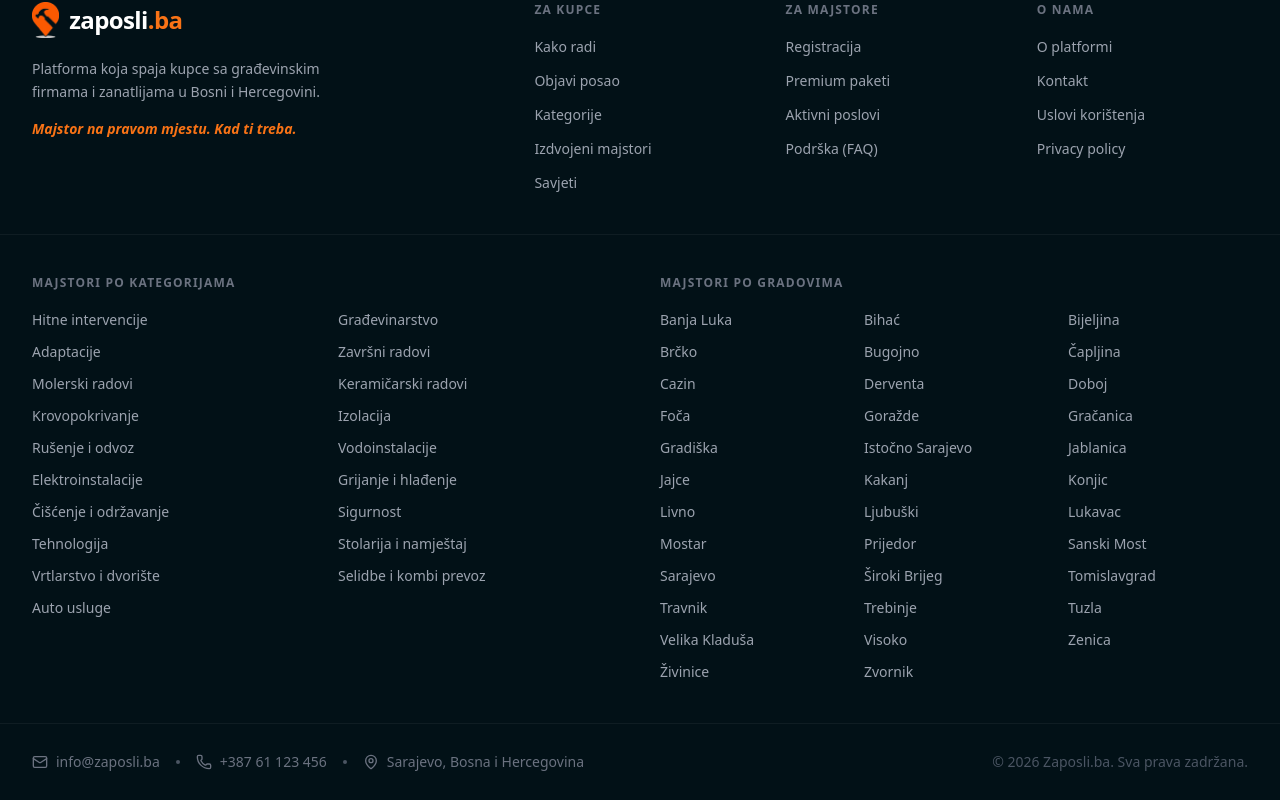
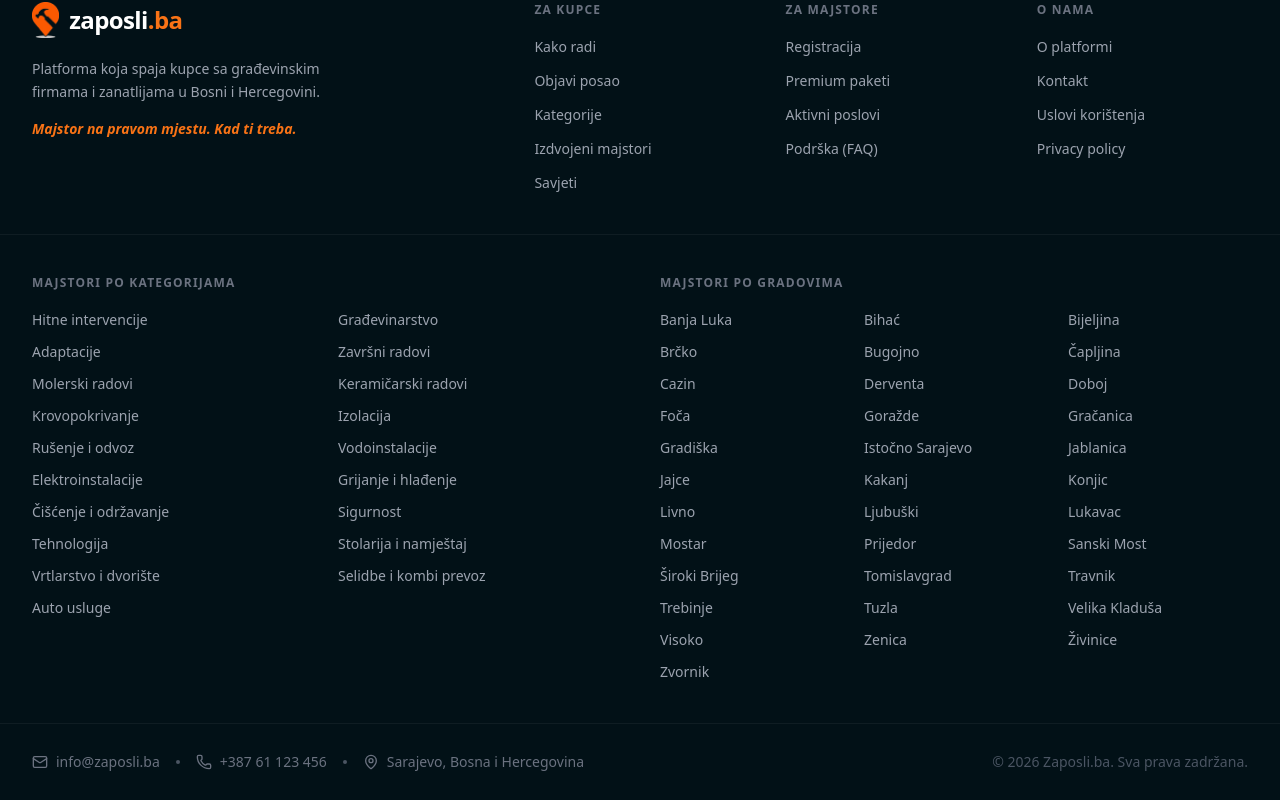
Before and after one commit to ocjenime/zaposli.ba, a Next.js app: page /zaposli.ba/ in a window 1280 px wide. Shown: the part 5157-5957 px from the top of the page. Built offline with nearby package versions, Linux system fonts and the light colour scheme.

Commit message:
fix: uklonjeno Sarajevo iz footera

```diff
--- a/components/Footer.tsx
+++ b/components/Footer.tsx
@@ -86,7 +86,7 @@ export default function Footer() {
                 Majstori po gradovima
               </h3>
               <ul className="grid grid-cols-2 sm:grid-cols-3 gap-x-6 gap-y-2">
-                {sortedCities.map((city) => (
+                {sortedCities.filter((c) => c.slug !== 'sarajevo').map((city) => (
                   <li key={city.slug}>
                     <Link href={`/gradovi/${city.slug}/`} className="text-gray-400 hover:text-brand-orange text-sm transition-colors">
                       {city.name}
```
